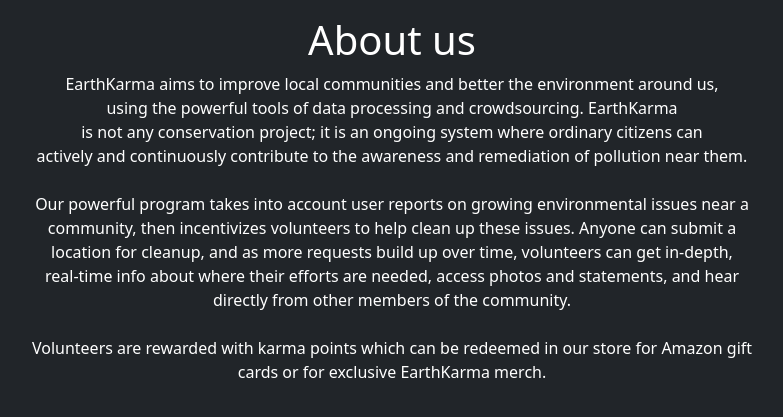
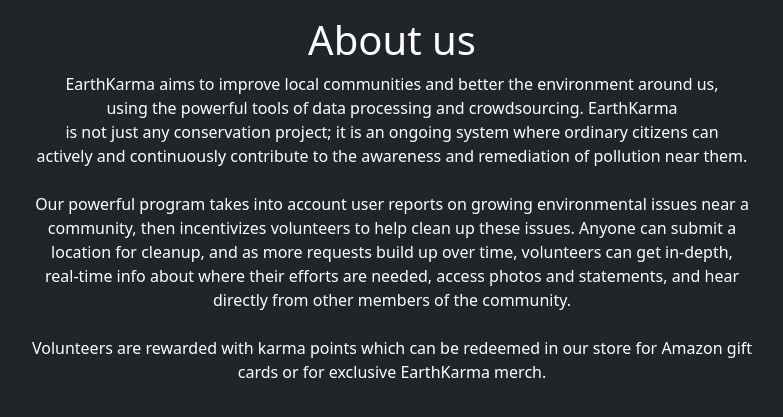
Before and after one commit to Krish31415/RCKT, a Flask app: page /about_us in a window 1280 px wide. Shown: the part 62-479 px from the top of the page, without its empty margins (248-1031 px from the left). Run offline with Flask 3, Linux system fonts and the light colour scheme.

Commit message:
Update about us.html

```diff
--- a/templates/about us.html
+++ b/templates/about us.html
@@ -8,7 +8,7 @@
         <p class="text-center">
            EarthKarma aims to improve local communities and better the environment around us,<br>
             using the powerful tools of data processing and crowdsourcing. EarthKarma<br>
-            is not any conservation project; it is an ongoing system where ordinary citizens can <br>
+            is not just any conservation project; it is an ongoing system where ordinary citizens can <br>
             actively and continuously contribute to the awareness and remediation of pollution near them.<br><br>
             Our powerful program takes into account user reports on growing environmental issues near a<br>
             community, then incentivizes volunteers to help clean up these issues. Anyone can submit a<br>
```
